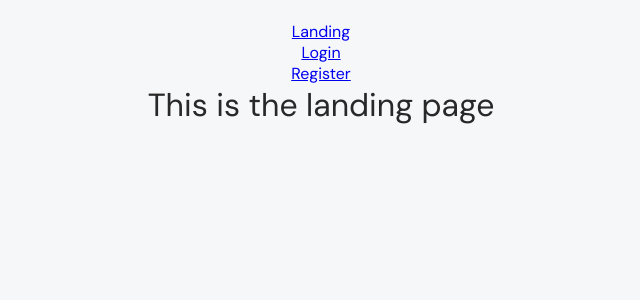
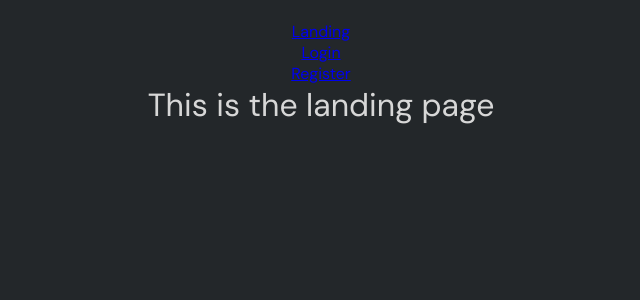
Before and after one commit to liammccluskey/rowing-webapp, a React (Create React App) app: page / in a window 1280 px wide. Shown: the top 300 px of the page, without its empty margins (319-959 px from the left). Built offline with nearby package versions, Linux system fonts and the light colour scheme; no server answers.

Commit message:
added an updated dark theme

```diff
--- a/src/components/explore/Clubs.js
+++ b/src/components/explore/Clubs.js
@@ -39,8 +39,9 @@ export default function Clubs() {
     }
 
     async function handleJoinClub(club) {
+        console.log(`Trying to join club with UID: ${currentUser.uid}`)
         try {
-            await api.post(`/clubs/${club._id}/join`, {uid: currentUser.uid})
+            await api.patch(`/clubs/${club._id}/join`, {uid: currentUser.uid})
             history.push(`/clubs/${club.customURL}`)
         } catch(error) {
             console.log(error)
--- a/src/index.css
+++ b/src/index.css
@@ -48,20 +48,28 @@ p {
   /*dark mode*/
   --bgc: black;
   --bgc-hover: #15181c;
-  --bgc-light: #0d1116;
+  --bgc-light: rgb(13, 17, 22);
   --bc: #30363a;
-  --color: rgb(215,215,215);
+  --color: rgb(195,195,195);
   --box-shadow: none;
 
+  /*dark mode updated*/
+  --bgc: rgb(35, 39, 42);
+  --bgc-hover: rgb(52,56,59);
+  --bgc-light:rgb(47, 51, 54);
+  --bc: rgb(60,64,66);
+  --color: rgb(215,215,215);
+  --box-shadow: 0 1px 3px rgba(0,0,0,0.3);
 
-  /*light mode*/
+
+  /*light mode
   --bgc: #f6f7f9;
   --bgc-light: white;
   --bgc-hover: rgba(0,0,0,0.03);
   --bc: #cad3da;
   --color: rgb(40,40,40);
   --box-shadow: 0 1px 3px rgba(0,0,0,0.3)
-
+  */
 }
 
 input, input:active, input:focus,
```
Also changed, not shown: 1 other file (tests, documents, lock files or other folders).
